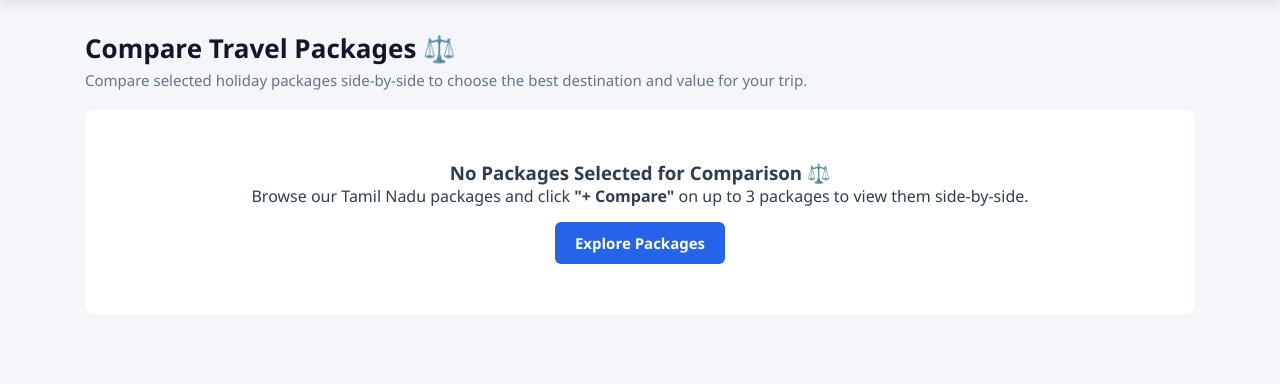
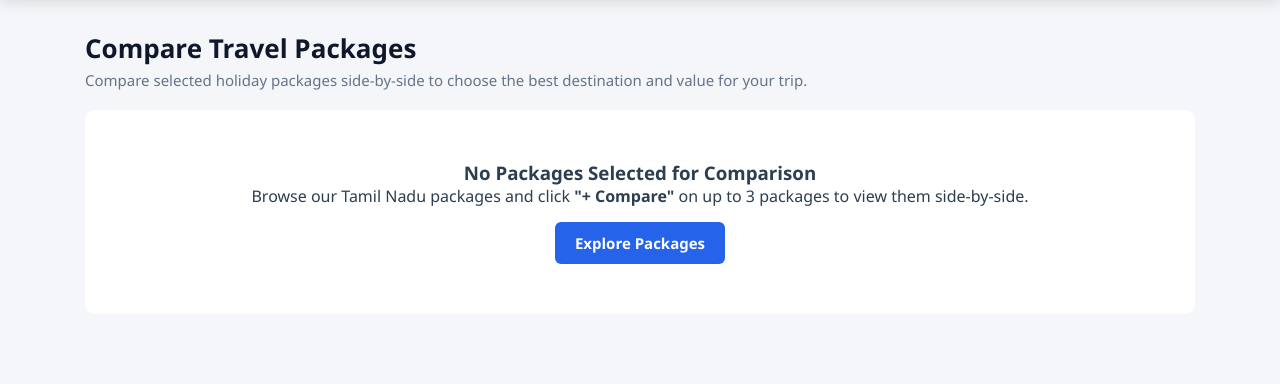
Before and after one commit to HBJ17/Roamly, a Flask app: page /compare in a window 1280 px wide. Shown: the part 65-449 px from the top of the page. Run offline with Flask 3, Linux system fonts and the light colour scheme.

Commit message:
style: make minor UI adjustments

```diff
--- a/templates/compare.html
+++ b/templates/compare.html
@@ -5,7 +5,7 @@
 {% block content %}
 <div class="compare-container">
     <div class="page-header">
-        <h2>Compare Travel Packages ⚖️</h2>
+        <h2>Compare Travel Packages </h2>
         <p>Compare selected holiday packages side-by-side to choose the best destination and value for your trip.</p>
     </div>
 
@@ -25,7 +25,7 @@
                         <div class="compare-pkg-header">
                             <span class="category-badge">{{ pkg['category'] }}</span>
                             <h4>{{ pkg['title'] }}</h4>
-                            <p class="pkg-dest">📍 {{ pkg['destination'] }}</p>
+                            <p class="pkg-dest"> {{ pkg['destination'] }}</p>
                             <form action="{{ url_for('compare_toggle', package_id=pkg['id']) }}" method="POST">
                                 <button type="submit" class="btn-remove-small">✕ Remove</button>
                             </form>
@@ -77,7 +77,7 @@
                     <td>
                         <ul class="compare-list-bullet">
                             {% for item in pkg['included_amenities'].split(',') %}
-                                <li>✔️ {{ item.strip() }}</li>
+                                <li> {{ item.strip() }}</li>
                             {% endfor %}
                         </ul>
                     </td>
@@ -96,7 +96,7 @@
     </div>
     {% else %}
     <div class="no-results-card mt-20">
-        <h3>No Packages Selected for Comparison ⚖️</h3>
+        <h3>No Packages Selected for Comparison </h3>
         <p>Browse our Tamil Nadu packages and click <strong>"+ Compare"</strong> on up to 3 packages to view them side-by-side.</p>
         <a href="{{ url_for('packages') }}" class="btn btn-primary-inline mt-15">Explore Packages</a>
     </div>
```
